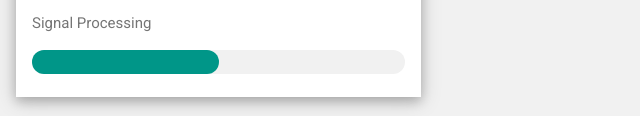
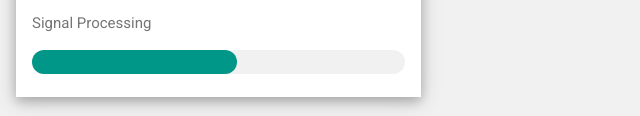
Before and after one commit to Adindarifda/CV, a plain HTML site: page index.html in a window 1280 px wide. Shown: the part 1384-1500 px from the top of the page, 0-640 px from the left. Drawn offline with nearby package versions, Linux system fonts and the light colour scheme.

Commit message:
Update index.html

```diff
--- a/index.html
+++ b/index.html
@@ -85,7 +85,7 @@
               </div>
               <p>Signal Processing</p>
               <div class="w3-light-grey w3-round-xlarge">
-                <div class="w3-round-xlarge w3-teal" style="height: 24px; width: 50%"></div>
+                <div class="w3-round-xlarge w3-teal" style="height: 24px; width: 55%"></div>
               </div>
               <br />
             </div>
```
